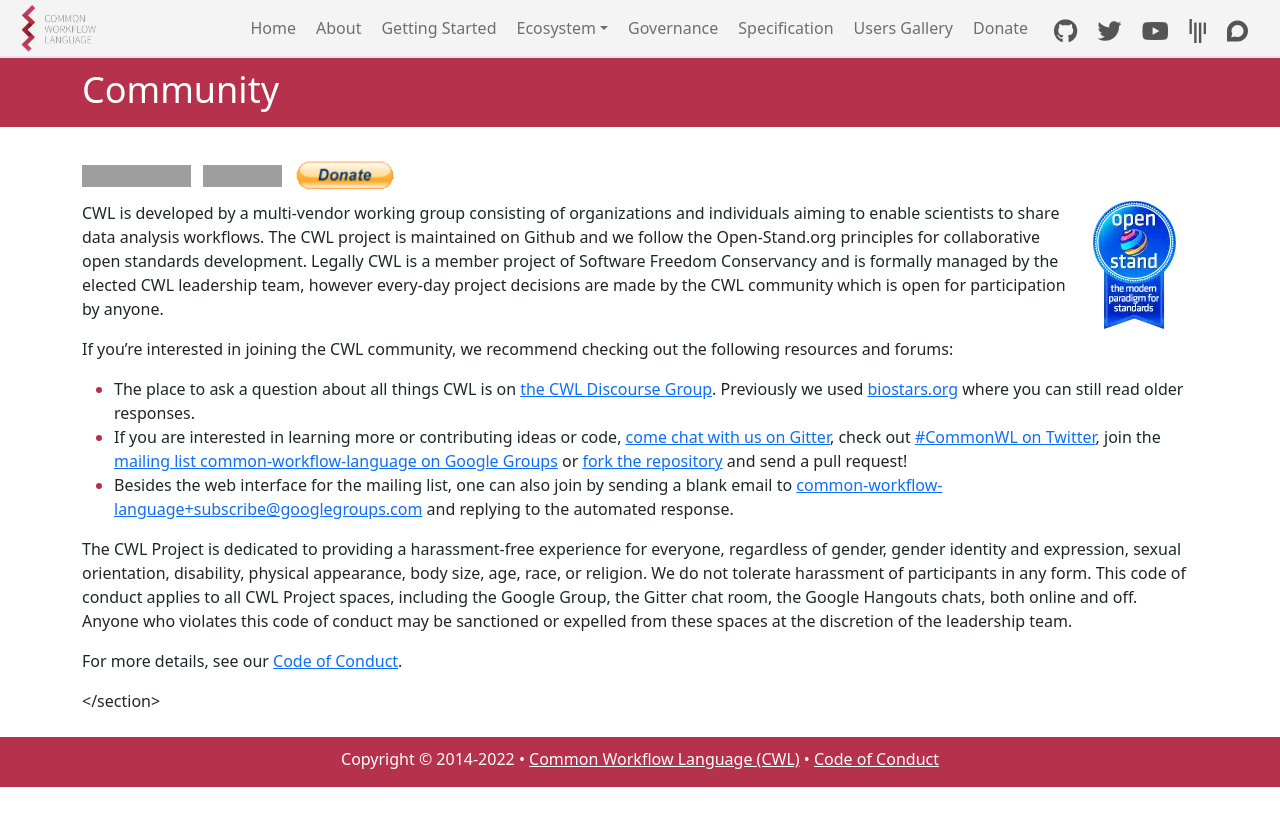
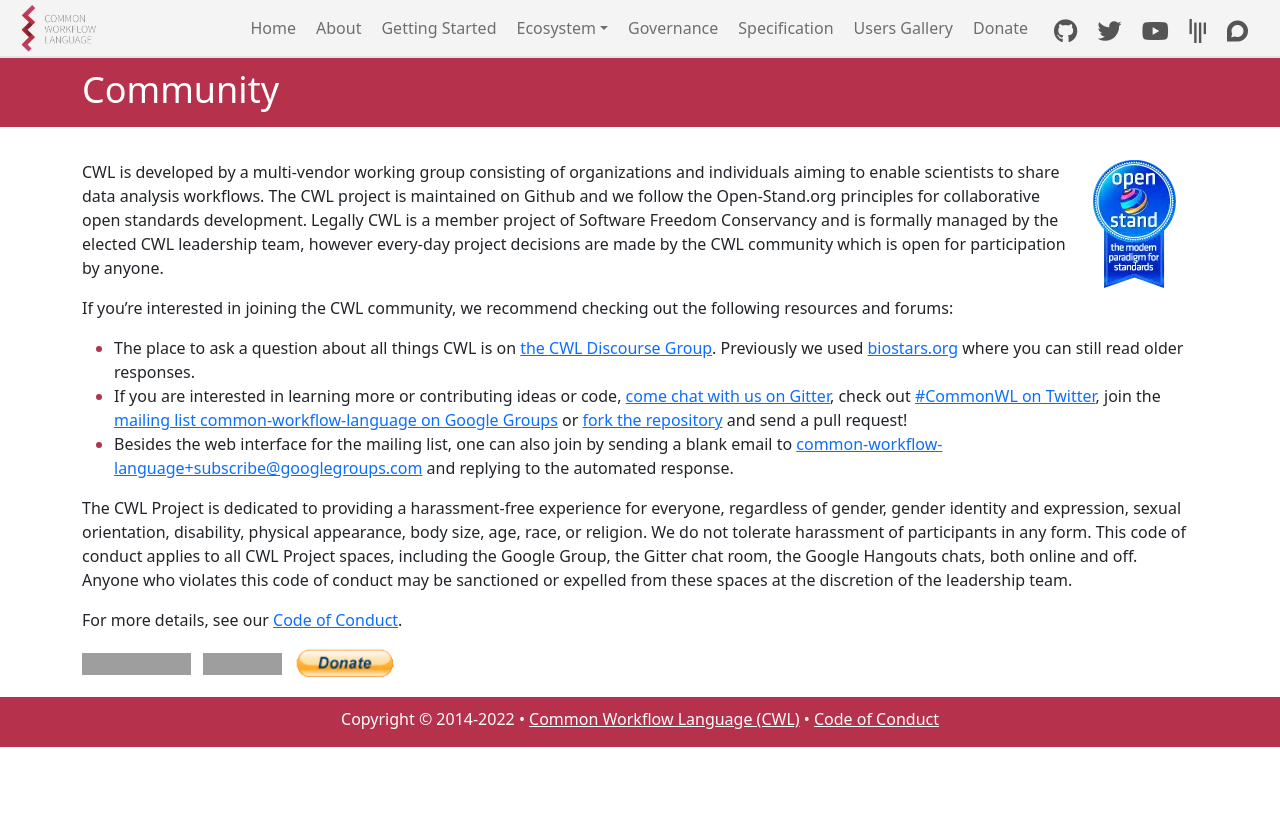
Before and after one commit to common-workflow-language/cwl-website, a Jekyll site: the page built from content/community.md, in a window 1280 px wide. Shown: the top 826 px of the page. Built offline with Jekyll 4.4.1, drawn with Linux system fonts in a browser that asks for light colours; grey boxes are pictures that could not be loaded.

Commit message:
Reformatting community

```diff
--- a/content/community.md
+++ b/content/community.md
@@ -4,7 +4,6 @@
 title: Community
 ---
 
-{% capture community_content %}
 
 <figure class="float-right"><a href="https://open-stand.org/about-us/principles" class="open-stand"><picture><source srcset="https://github.com/common-workflow-language/cwl-website/raw/main/openstand-128x128-blue.webp" type="image/webp"><img src="./Common Workflow Language_files/openstand-128x128-blue.png" alt="Open Stand badge - the modern paradigm for standards" width="128" height="128"></picture></a></figure>
 
@@ -19,8 +18,5 @@
 The CWL Project is dedicated to providing a harassment-free experience for everyone, regardless of gender, gender identity and expression, sexual orientation, disability, physical appearance, body size, age, race, or religion. We do not tolerate harassment of participants in any form. This code of conduct applies to all CWL Project spaces, including the Google Group, the Gitter chat room, the Google Hangouts chats, both online and off. Anyone who violates this code of conduct may be sanctioned or expelled from these spaces at the discretion of the leadership team.
 
 For more details, see our [Code of Conduct](https://github.com/common-workflow-language/common-workflow-language/blob/main/CODE_OF_CONDUCT.md).
-{% endcapture %}
 
-  {% include social_stats.html %}
-  {{ community_content | markdownify }}
-</section>
+{% include social_stats.html %}
```
